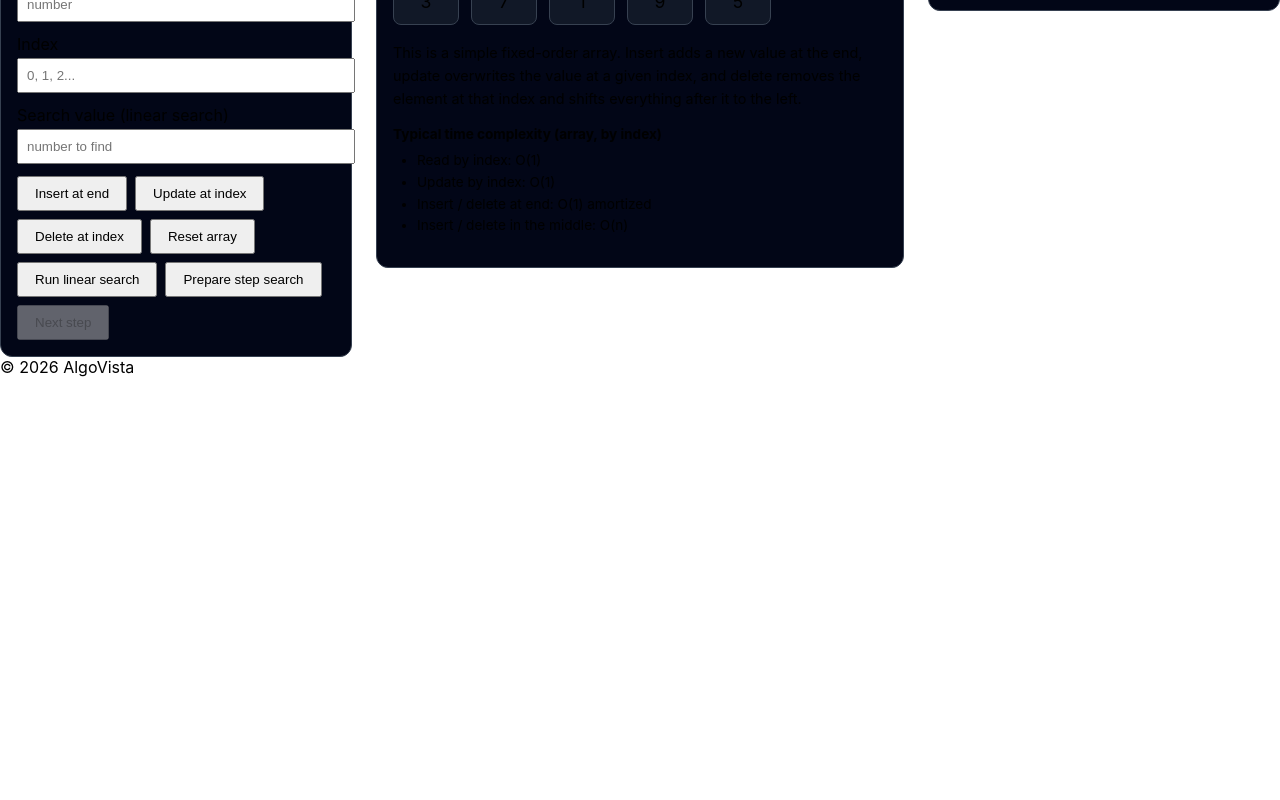
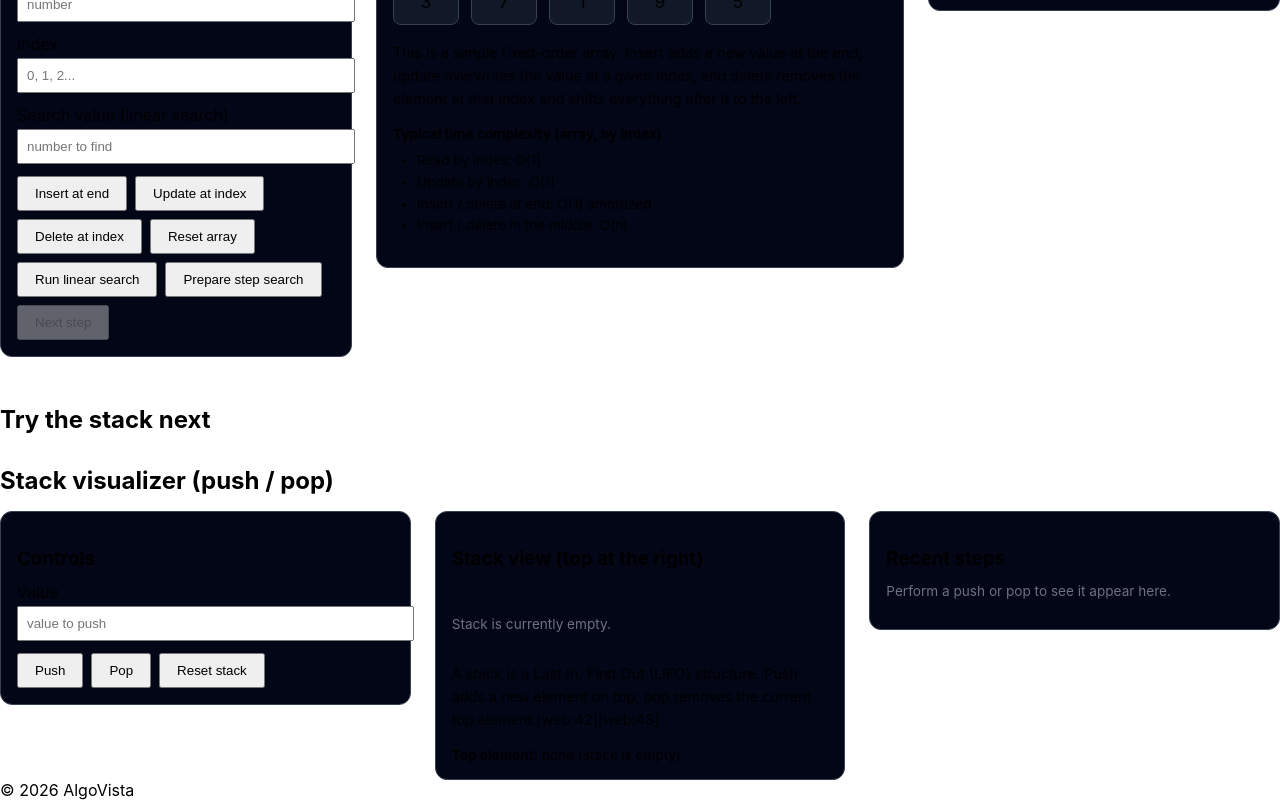
Before and after one commit to Alan-K-Biju-7/AlgoVista, a React (Create React App) app: page / in a window 1280 px wide. Shown: the part 822-1622 px from the top of the page. Before the commit the page ends 1199 px from the top, so only its background shows below. Built offline with nearby package versions, Linux system fonts and the light colour scheme.

Commit message:
show the stack visualizer in its own section on the home page

```diff
--- a/src/pages/HomePage.jsx
+++ b/src/pages/HomePage.jsx
@@ -1,5 +1,5 @@
 import ArrayVisualizer from '../modules/array/ArrayVisualizer';
-
+import StackVisualizer from '../modules/stack/StackVisualizer';
 function HomePage() {
   return (
     <div>
@@ -67,6 +67,13 @@ function HomePage() {
 
         <ArrayVisualizer />
       </section>
+      <section style={{ marginTop: '3rem' }}>
+        <h2 style={{ fontSize: '1.5rem', marginBottom: '1rem' }}>
+         Try the stack next
+       </h2>
+        <StackVisualizer />
+      </section>
+
     </div>
   );
 }
```
